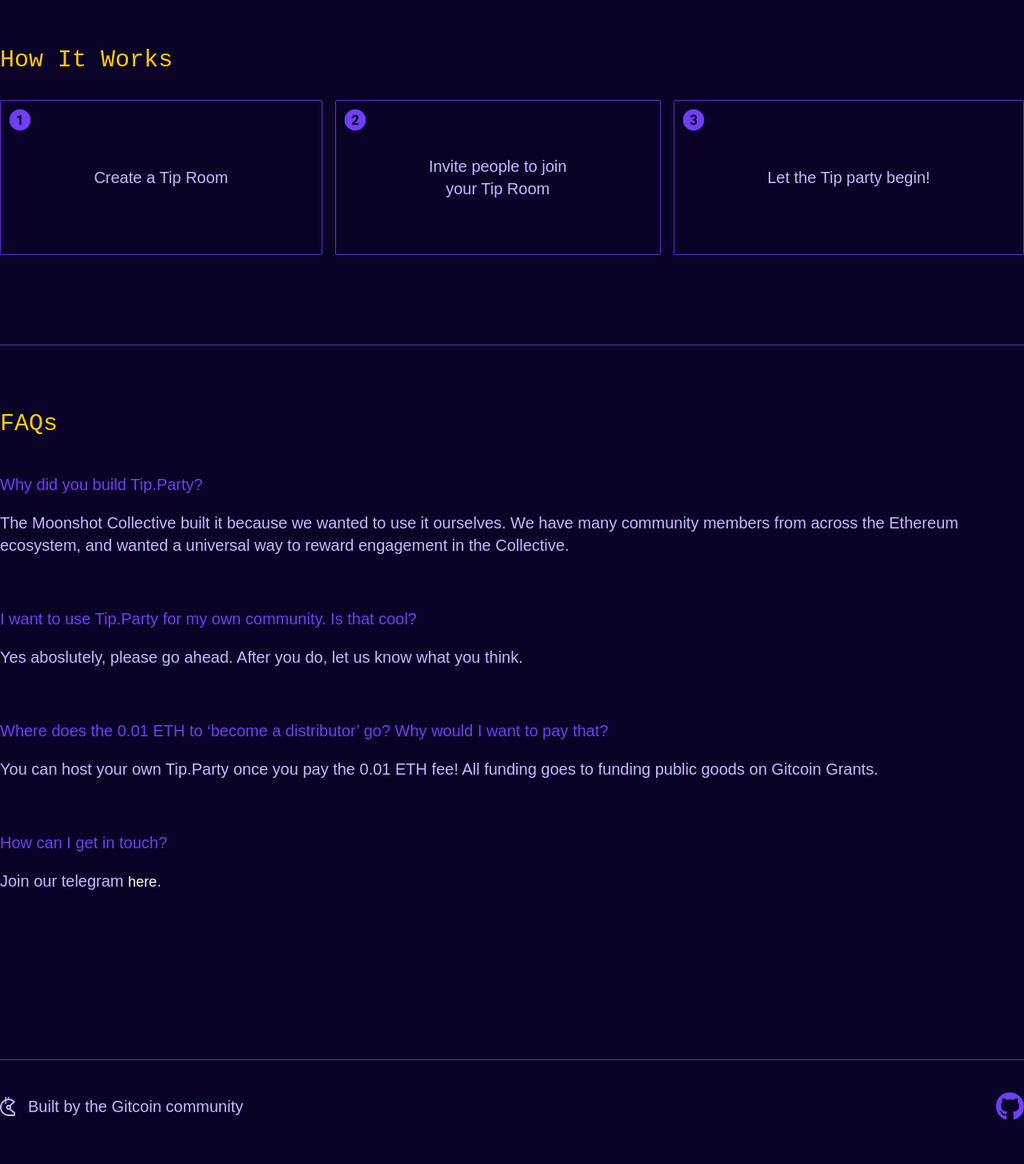
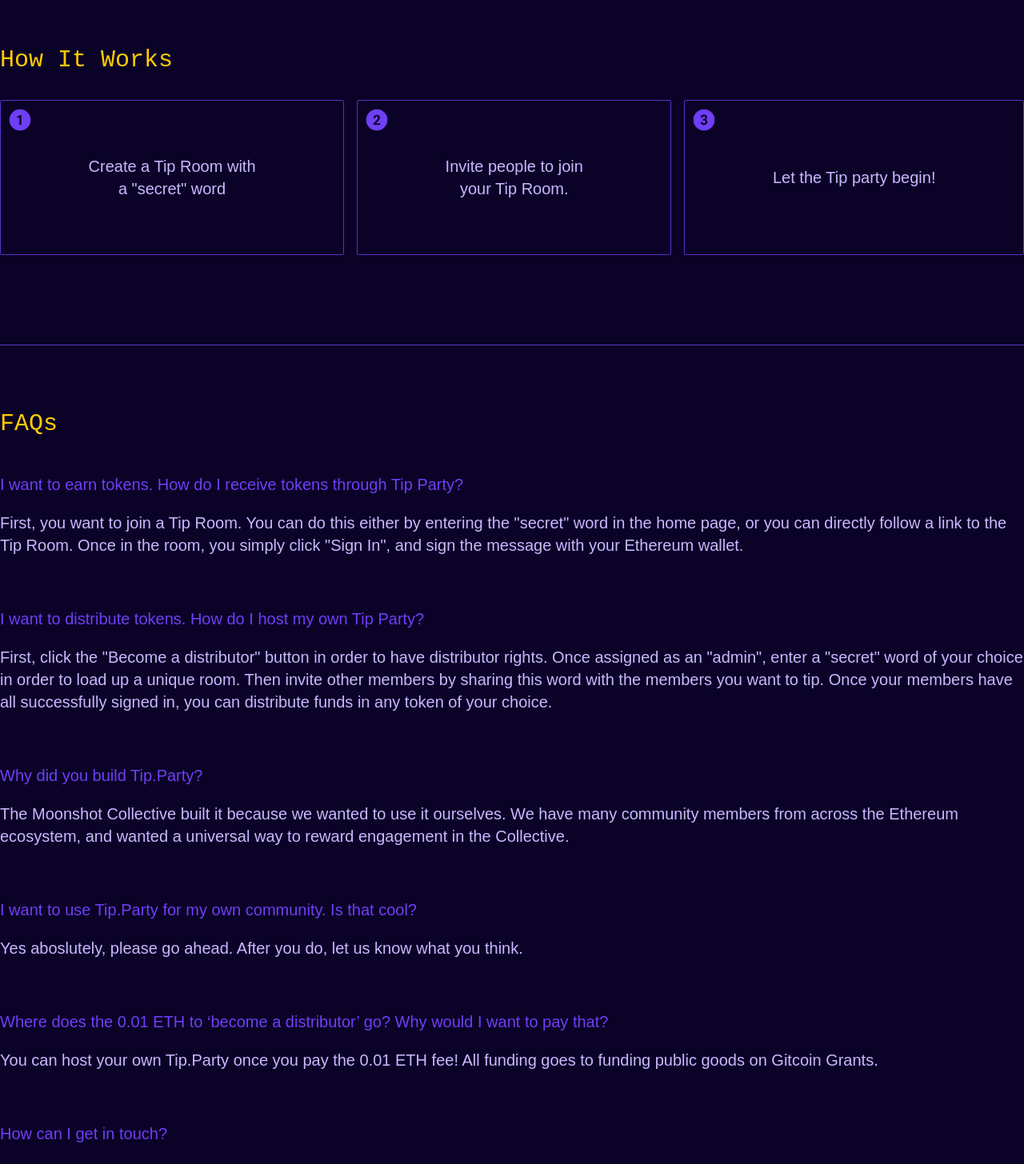
Before and after one commit to moonshotcollective/tip.party-homepage, a Next.js app: page / in a window 1280 px wide. Shown: the part 600-2056 px from the top of the page at 80% size. Built offline with nearby package versions, Linux system fonts and the light colour scheme.

Commit message:
Added stuff to the FAQs to make it more clear

```diff
--- a/pages/index.js
+++ b/pages/index.js
@@ -1,12 +1,13 @@
-import Head from 'next/head'
-import classnames from 'classnames'
-import Icon from '../assets/icon.svg'
-import Gitcoin from '../assets/gitcoin.svg'
-import Github from '../assets/github.svg'
-import Meta from '../components/Meta'
+import Head from "next/head";
+import classnames from "classnames";
+import Icon from "../assets/icon.svg";
+import Gitcoin from "../assets/gitcoin.svg";
+import Github from "../assets/github.svg";
+import Meta from "../components/Meta";
 
 export default function Home() {
-  const containerStyles = 'container mt-16 sm:mt-24 px-4 sm:px-0 w-full mx-auto'
+  const containerStyles =
+    "container mt-16 sm:mt-24 px-4 sm:px-0 w-full mx-auto";
 
   return (
     <div>
@@ -32,7 +33,10 @@
             {/* Mobile-only video */}
             <div className="sm:hidden flex flex-1 sm:mb-0 shadow-md border border-violet-dark mb-8">
               <video width="100%" controls>
-                <source src="/assets/moonshot-tip-party-intro.mp4" type="video/mp4"></source>
+                <source
+                  src="/assets/moonshot-tip-party-intro.mp4"
+                  type="video/mp4"
+                ></source>
               </video>
             </div>
 
@@ -45,13 +49,19 @@
             </div>
 
             {/* CTA Button */}
-            <a href="https://app.tip.party/" className="rounded-full poppins bg-violet text-white py-5 px-14">
+            <a
+              href="https://app.tip.party/"
+              className="rounded-full poppins bg-violet text-white py-5 px-14"
+            >
               <span className="text-xl font-light">Launch App</span>
             </a>
           </div>
           <div className="hidden sm:flex flex-1">
             <video width="100%" controls>
-              <source src="/assets/moonshot-tip-party-intro.mp4" type="video/mp4"></source>
+              <source
+                src="/assets/moonshot-tip-party-intro.mp4"
+                type="video/mp4"
+              ></source>
             </video>
           </div>
         </header>
@@ -62,21 +72,38 @@
 
           <div className="w-full grid grid-flow-row sm:grid-flow-col gap-4 poppins text-xl text-center text-elder">
             <div className="rounded-sm border border-violet-dark">
-              <img src="/assets/1.png" className="w-8 h-8 mb-2 m-2 absolute" alt="Create a tip room" />
-              <div className="flex flex-col items-center justify-center min-h-features">Create a Tip Room</div>
-            </div>
-
-            <div className="rounded-sm border border-violet-dark">
-              <img src="/assets/2.png" className="w-8 h-8 mb-2 m-2 absolute" alt="Invite people" />
+              <img
+                src="/assets/1.png"
+                className="w-8 h-8 mb-2 m-2 absolute"
+                alt="Create a tip room"
+              />
               <div className="flex flex-col items-center justify-center min-h-features">
-                Invite people to join
-                <br /> your Tip Room
+                Create a Tip Room with
+                <br />a "secret" word
               </div>
             </div>
 
             <div className="rounded-sm border border-violet-dark">
-              <img src="/assets/3.png" className="w-8 h-8 mb-2 m-2 absolute" alt="start tipping" />
-              <div className="flex flex-col items-center justify-center min-h-features">Let the Tip party begin!</div>
+              <img
+                src="/assets/2.png"
+                className="w-8 h-8 mb-2 m-2 absolute"
+                alt="Invite people"
+              />
+              <div className="flex flex-col items-center justify-center min-h-features">
+                Invite people to join
+                <br /> your Tip Room.
+              </div>
+            </div>
+
+            <div className="rounded-sm border border-violet-dark">
+              <img
+                src="/assets/3.png"
+                className="w-8 h-8 mb-2 m-2 absolute"
+                alt="start tipping"
+              />
+              <div className="flex flex-col items-center justify-center min-h-features">
+                Let the Tip party begin!
+              </div>
             </div>
           </div>
         </section>
@@ -87,37 +114,70 @@
 
           {/* Question: 1 */}
           <div className="flex flex-col w-full text-xl poppins my-8">
-            <h3 className="text-violet">Why did you build Tip.Party?</h3>
+            <h3 className="text-violet">
+              I want to earn tokens. How do I receive tokens through Tip Party?
+            </h3>
             <p className="mt-5 text-elder">
-              The Moonshot Collective built it because we wanted to use it ourselves. We have many community members
-              from across the Ethereum ecosystem, and wanted a universal way to reward engagement in the Collective.
+              First, you want to join a Tip Room. You can do this either by
+              entering the "secret" word in the home page, or you can directly
+              follow a link to the Tip Room. Once in the room, you simply click
+              "Sign In", and sign the message with your Ethereum wallet.
             </p>
           </div>
-
           {/* Question: 2 */}
           <div className="flex flex-col w-full text-xl poppins my-8">
-            <h3 className="text-violet">I want to use Tip.Party for my own community. Is that cool?</h3>
+            <h3 className="text-violet">
+              I want to distribute tokens. How do I host my own Tip Party?
+            </h3>
             <p className="mt-5 text-elder">
-              Yes aboslutely, please go ahead. After you do, let us know what you think.
+              First, click the "Become a distributor" button in order to have
+              distributor rights. Once assigned as an "admin", enter a "secret"
+              word of your choice in order to load up a unique room. Then invite
+              other members by sharing this word with the members you want to
+              tip. Once your members have all successfully signed in, you can
+              distribute funds in any token of your choice.
             </p>
           </div>
 
           {/* Question: 3 */}
           <div className="flex flex-col w-full text-xl poppins my-8">
-            <h3 className="text-violet">
-              Where does the 0.01 ETH to ‘become a distributor’ go? Why would I want to pay that?
-            </h3>
+            <h3 className="text-violet">Why did you build Tip.Party?</h3>
             <p className="mt-5 text-elder">
-              You can host your own Tip.Party once you pay the 0.01 ETH fee! All funding goes to funding public goods on
-              Gitcoin Grants.
+              The Moonshot Collective built it because we wanted to use it
+              ourselves. We have many community members from across the Ethereum
+              ecosystem, and wanted a universal way to reward engagement in the
+              Collective.
             </p>
           </div>
 
-          {/* Question: 3 */}
+          {/* Question: 4 */}
+          <div className="flex flex-col w-full text-xl poppins my-8">
+            <h3 className="text-violet">
+              I want to use Tip.Party for my own community. Is that cool?
+            </h3>
+            <p className="mt-5 text-elder">
+              Yes aboslutely, please go ahead. After you do, let us know what
+              you think.
+            </p>
+          </div>
+
+          {/* Question: 5 */}
+          <div className="flex flex-col w-full text-xl poppins my-8">
+            <h3 className="text-violet">
+              Where does the 0.01 ETH to ‘become a distributor’ go? Why would I
+              want to pay that?
+            </h3>
+            <p className="mt-5 text-elder">
+              You can host your own Tip.Party once you pay the 0.01 ETH fee! All
+              funding goes to funding public goods on Gitcoin Grants.
+            </p>
+          </div>
+
+          {/* Question: 6 */}
           <div className="flex flex-col w-full text-xl poppins my-8">
             <h3 className="text-violet">How can I get in touch?</h3>
             <p className="mt-5 text-elder">
-              Join our telegram{' '}
+              Join our telegram{" "}
               <a
                 className="text-white text-lg"
                 href="https://t.me/joinchat/LiCUTmU5-IUyYWZh"
@@ -135,22 +195,31 @@
       <footer
         className={classnames(
           containerStyles,
-          'mt-0 mb-8 sm:mb-20 px-4 sm:px-0 flex flex-row justify-between py-6 sm:py-10 border-t border-violet-dark'
+          "mt-0 mb-8 sm:mb-20 px-4 sm:px-0 flex flex-row justify-between py-6 sm:py-10 border-t border-violet-dark"
         )}
       >
         <div className="flex poppins text-elder text-xl">
-          <a className="flex flex-row items-center" href="https://gitcoin.co" target="_blank" rel="noopener noreferrer">
+          <a
+            className="flex flex-row items-center"
+            href="https://gitcoin.co"
+            target="_blank"
+            rel="noopener noreferrer"
+          >
             <Gitcoin />
             <span className="ml-2 sm:ml-4">Built by the Gitcoin community</span>
           </a>
         </div>
 
         <div className="flex">
-          <a href="https://github.com/moonshotcollective" target="_blank" rel="noopener noreferrer">
+          <a
+            href="https://github.com/moonshotcollective"
+            target="_blank"
+            rel="noopener noreferrer"
+          >
             <Github />
           </a>
         </div>
       </footer>
     </div>
-  )
+  );
 }
```
